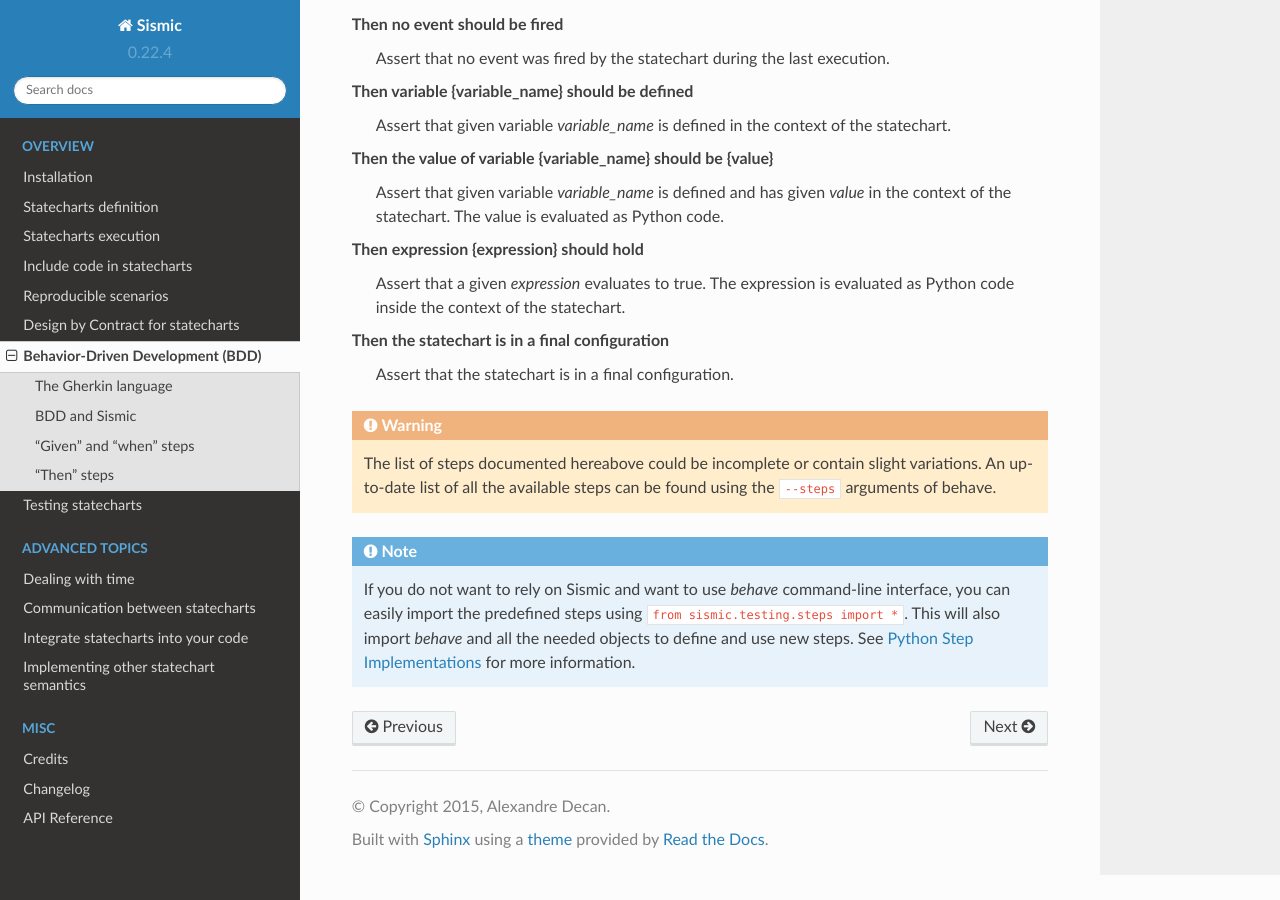
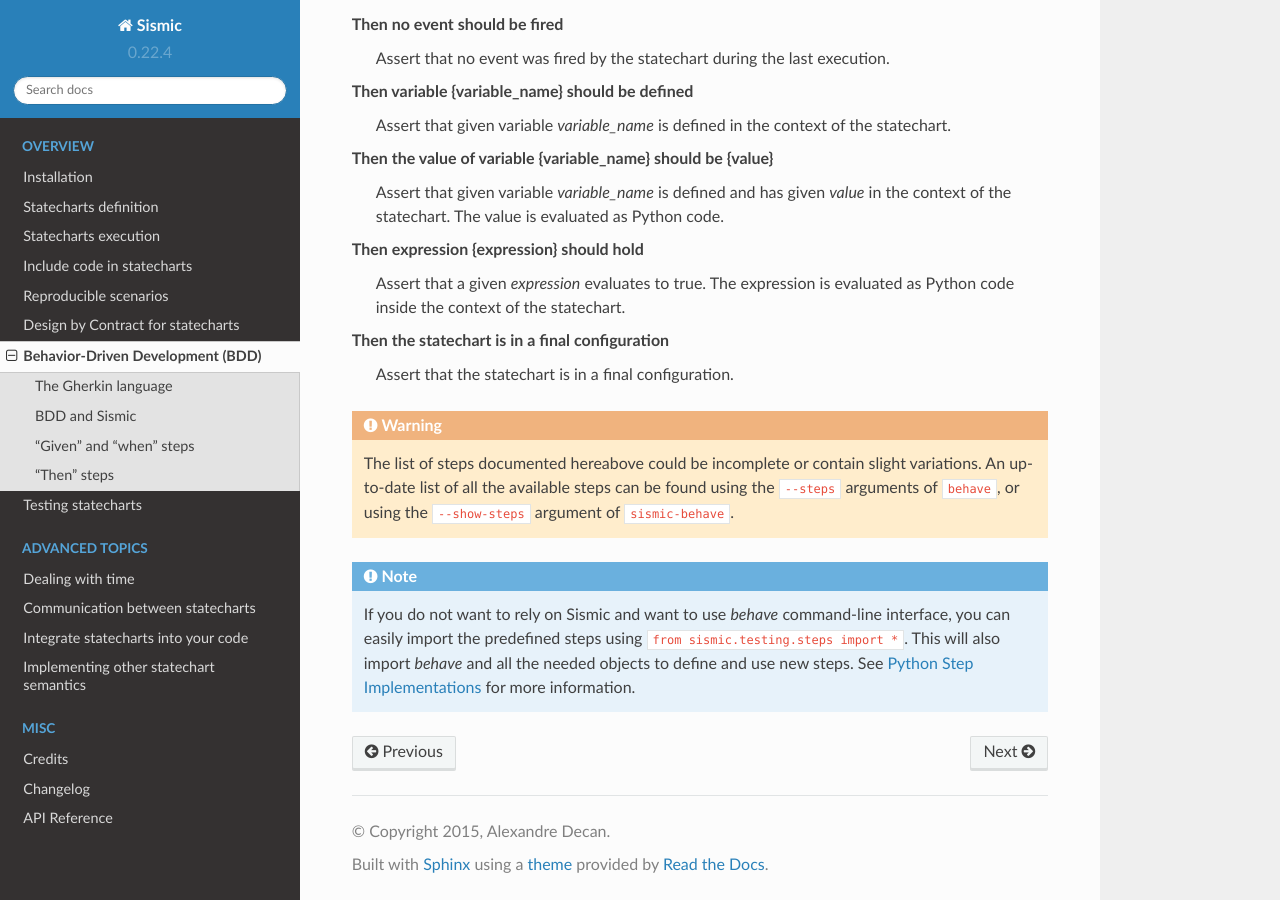
Before and after one commit to AlexandreDecan/sismic, a Sphinx documentation site: the page built from docs/behavior.rst, in a window 1280 px wide and 900 px high, scrolled down 4882 px. Built offline with Sphinx 7.4.7 and the Read the Docs theme 2.0.0, drawn with Linux system fonts in a browser that asks for light colours.

Commit message:
Fix documentation about behave

```diff
--- a/docs/behavior.rst
+++ b/docs/behavior.rst
@@ -240,7 +240,8 @@ Then the statechart is in a final configuration
 
 
 .. warning:: The list of steps documented hereabove could be incomplete or contain slight variations.
-    An up-to-date list of all the available steps can be found using the ``--steps`` arguments of behave.
+    An up-to-date list of all the available steps can be found using the ``--steps`` arguments of ``behave``, or
+    using the ``--show-steps`` argument of ``sismic-behave``.
 
 .. note:: If you do not want to rely on Sismic and want to use *behave* command-line interface, you can easily
     import the predefined steps using ``from sismic.testing.steps import *``.
```
Also changed, not shown: other parts of docs/behavior.rst (+1 -1 lines).
